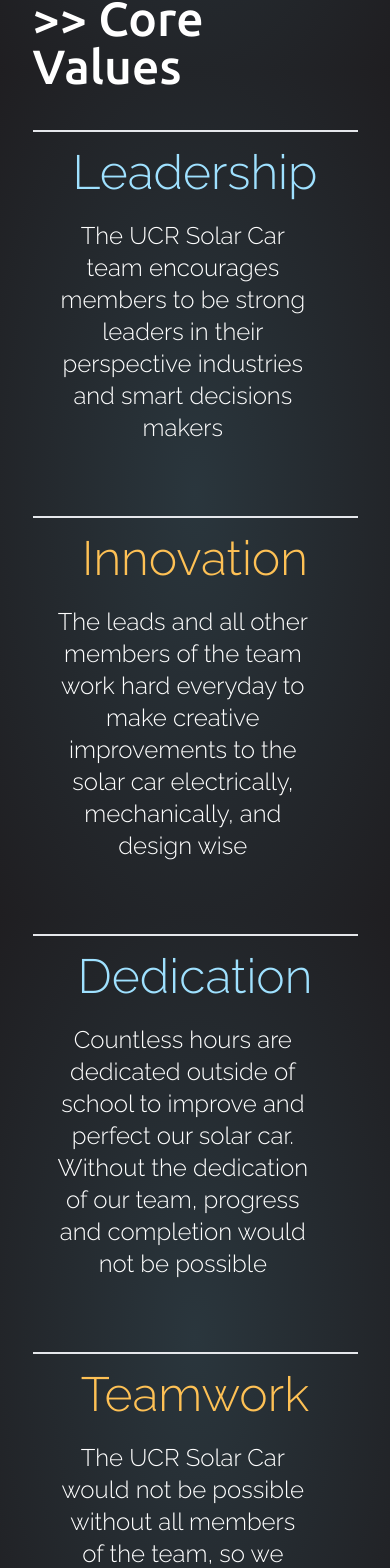
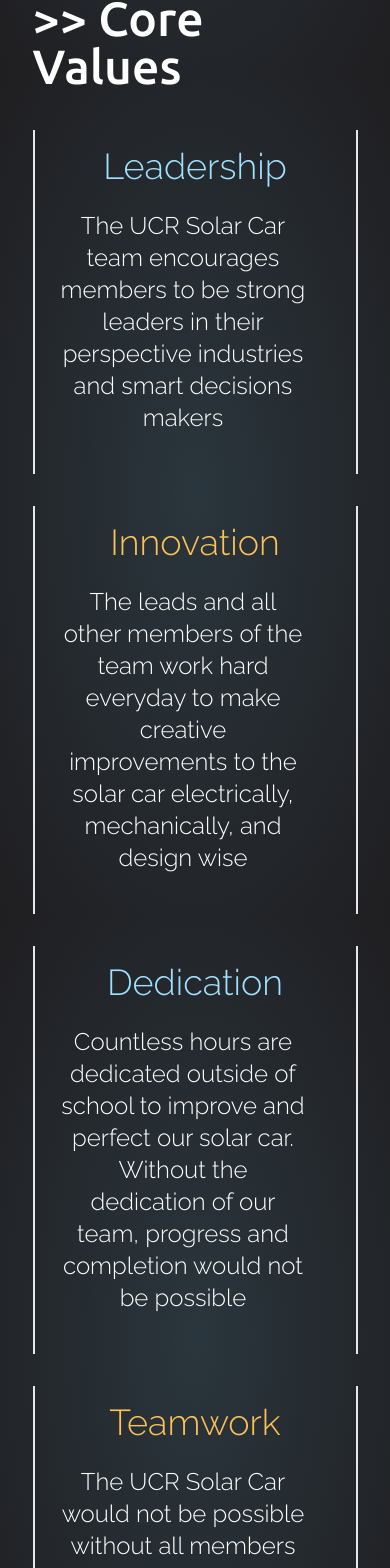
Before and after one commit to UCR-Solar-Car/solarcar-website, a Next.js app: page / in a window 390 px wide. Shown: the part 2461-4029 px from the top of the page. Built offline with nearby package versions, Linux system fonts and the light colour scheme; a web font is replaced by a local one.

Commit message:
Fixed Core Values

```diff
--- a/components/CoreValues.jsx
+++ b/components/CoreValues.jsx
@@ -8,13 +8,8 @@
       <p className="m-4 font-ubuntu w-10/12 text-left text-solar-white font-light text-5xl">
         {">> Core Values"}
       </p>
-      <Row className="text-solar-white mx-auto h-full flex justify-between item-center w-10/12">
-        {/* Large and Xl screens */}
-        <Col
-          sm={6}
-          lg={3}
-          className="text-center my-3 p-3 border-l-2 d-none d-md-block"
-        >
+      <Row className="text-solar-white h-full flex justify-between item-center w-10/12">
+        <Col xs={12} sm={6} lg={3} className="text-center my-3 p-3 border-x-2">
           <p className="flex justify-center text-solar-lightblue text-4xl align-top">
             Leadership
           </p>
@@ -23,12 +18,8 @@
             their perspective industries and smart decisions makers
           </p>
         </Col>
-        <Col
-          sm={6}
-          lg={3}
-          className="text-center my-3 p-3 border-l-2 d-none d-md-block"
-        >
-          <p className="flex justify-center  text-solar-gold text-4xl align-top">
+        <Col xs={12} sm={6} lg={3} className="text-center my-3 p-3 border-x-2">
+          <p className="flex justify-center text-solar-gold text-4xl align-top">
             Innovation
           </p>
           <p className="flex justify-center w-11/12 text-2xl p-2">
@@ -38,9 +29,10 @@
           </p>
         </Col>
         <Col
+          xs={12}
           sm={6}
           lg={3}
-          className="text-center h-full my-3 p-3 border-l-2 d-none d-md-block"
+          className="text-center h-full my-3 p-3 border-x-2"
         >
           <p className="flex justify-center text-solar-lightblue text-4xl align-top">
             Dedication
@@ -51,72 +43,8 @@
             and completion would not be possible
           </p>
         </Col>
-        <Col
-          sm={6}
-          lg={3}
-          className="text-center my-3 p-3 border-x-2 d-none d-lg-block"
-        >
+        <Col xs={12} sm={6} lg={3} className="text-center my-3 p-3 border-x-2">
           <p className="flex justify-center  text-solar-gold text-4xl align-top">
-            Teamwork
-          </p>
-          <p className="flex justify-center w-11/12 text-2xl p-2">
-            The UCR Solar Car would not be possible without all members of the
-            team, so we encourage strong collaboration, open communication, and
-            team bonding
-          </p>
-        </Col>
-
-        {/* medium screens */}
-        <Col
-          sm={6}
-          lg={3}
-          className="text-center my-3 p-3 border-l-2 d-none d-md-block d-lg-none"
-        >
-          <p className="flex justify-center  text-solar-gold text-5xl align-top">
-            Teamwork
-          </p>
-          <p className="flex justify-center w-11/12 text-2xl p-2">
-            The UCR Solar Car would not be possible without all members of the
-            team, so we encourage strong collaboration, open communication, and
-            team bonding
-          </p>
-        </Col>
-
-        {/* Small Screens*/}
-        <Col sm={12} className="text-center my-3 p-3 border-t-2 d-md-none">
-          <p className="flex justify-center text-solar-lightblue text-5xl align-top">
-            Leadership
-          </p>
-          <p className="flex justify-center w-11/12 text-2xl p-2">
-            The UCR Solar Car team encourages members to be strong leaders in
-            their perspective industries and smart decisions makers
-          </p>
-        </Col>
-        <Col sm={12} className="text-center my-3 p-3 border-t-2 d-md-none">
-          <p className="flex justify-center text-solar-gold text-5xl align-top">
-            Innovation
-          </p>
-          <p className="flex justify-center w-11/12 text-2xl p-2">
-            The leads and all other members of the team work hard everyday to
-            make creative improvements to the solar car electrically,
-            mechanically, and design wise
-          </p>
-        </Col>
-        <Col
-          sm={12}
-          className="text-center h-full w-full my-3 p-3 border-t-2 d-md-none"
-        >
-          <p className="flex justify-center text-solar-lightblue text-5xl align-top">
-            Dedication
-          </p>
-          <p className="flex justify-center w-11/12 text-2xl p-2">
-            Countless hours are dedicated outside of school to improve and
-            perfect our solar car. Without the dedication of our team, progress
-            and completion would not be possible
-          </p>
-        </Col>
-        <Col sm={12} className="text-center my-3 p-3 border-y-2 d-md-none">
-          <p className="flex justify-center text-solar-gold text-5xl align-top">
             Teamwork
           </p>
           <p className="flex justify-center w-11/12 text-2xl p-2">
```
